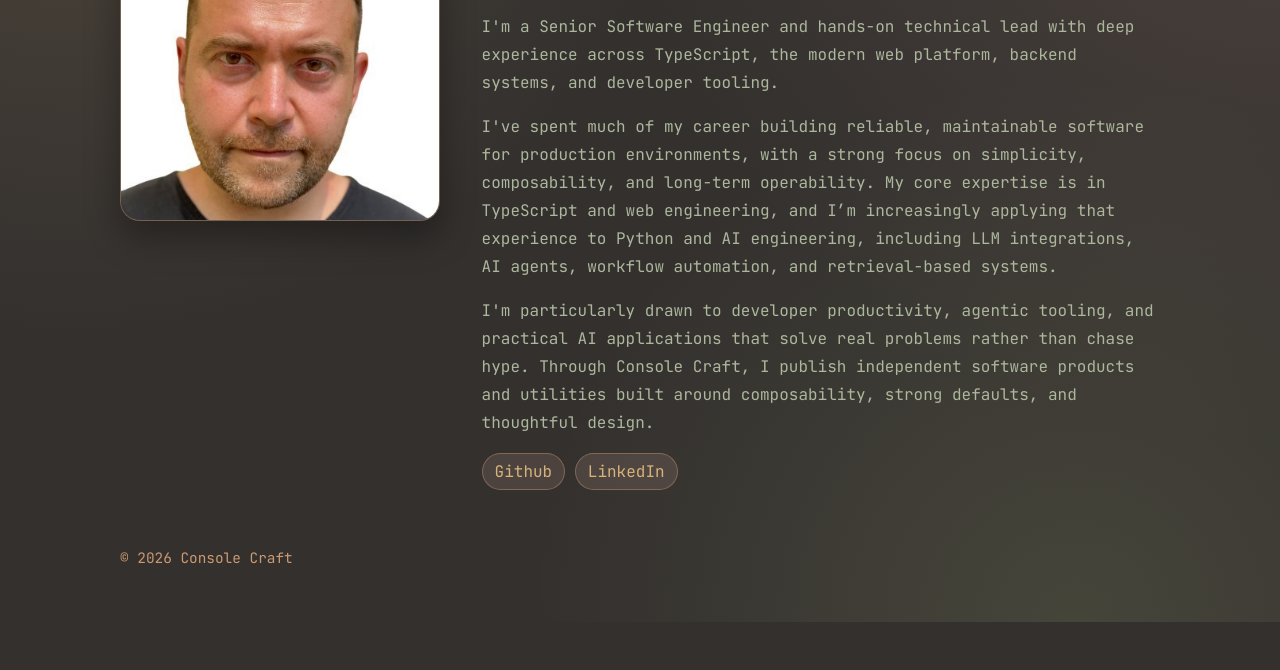
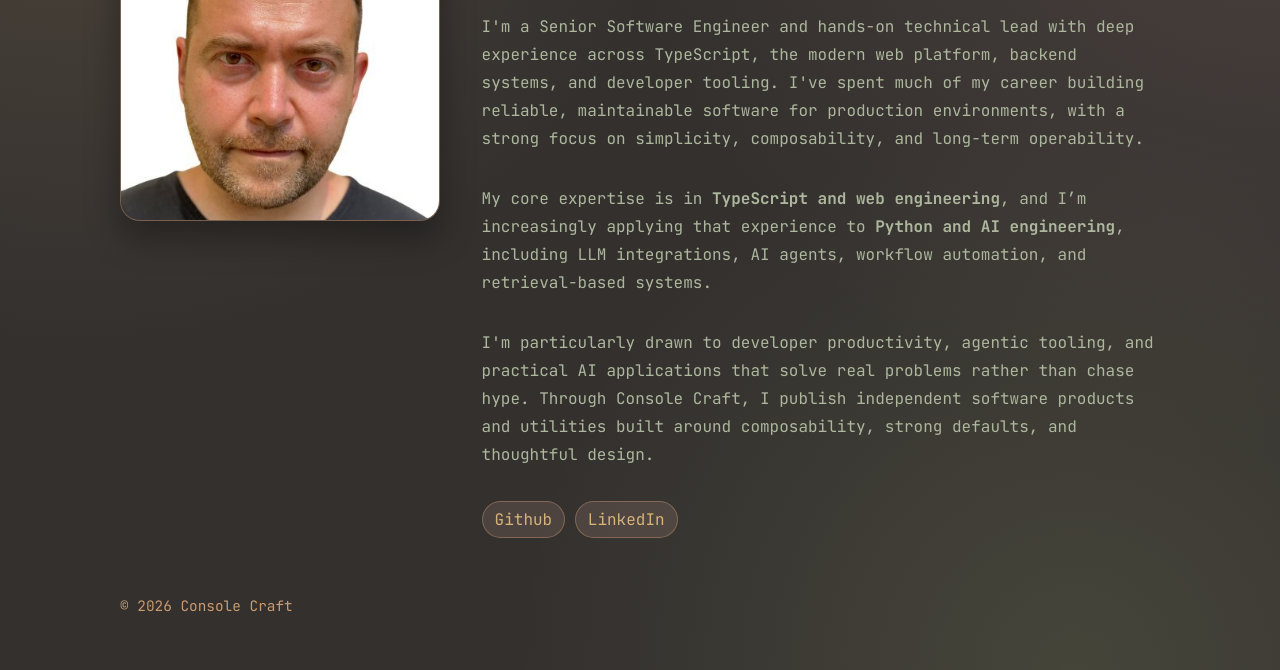
Before and after one commit to console-craft/console-craft.github.io, an Astro site: page /about-me in a window 1280 px wide. Shown: the part 226-896 px from the top of the page. Before the commit the page ends 848 px from the top, so only its background shows below. Built offline with nearby package versions, Linux system fonts and the light colour scheme; Astro itself is replaced by a stand-in of ours.

Commit message:
Update 'About Me' section content and styling
Revised the 'About Me' section for clarity and emphasis on expertise.

```diff
--- a/src/pages/about-me.astro
+++ b/src/pages/about-me.astro
@@ -14,8 +14,8 @@ import Layout from '../layouts/Layout.astro';
 		<div class="about-copy">
 			<p class="eyebrow">About Me</p>
 			<h1>Ovi Ispas</h1>
-			<p>I'm a Senior Software Engineer and hands-on technical lead with deep experience across TypeScript, the modern web platform, backend systems, and developer tooling.</p>
-			<p>I've spent much of my career building reliable, maintainable software for production environments, with a strong focus on simplicity, composability, and long-term operability. My core expertise is in TypeScript and web engineering, and I’m increasingly applying that experience to Python and AI engineering, including LLM integrations, AI agents, workflow automation, and retrieval-based systems.</p>
+			<p>I'm a Senior Software Engineer and hands-on technical lead with deep experience across TypeScript, the modern web platform, backend systems, and developer tooling. I've spent much of my career building reliable, maintainable software for production environments, with a strong focus on simplicity, composability, and long-term operability.</p>
+			<p>My core expertise is in <strong>TypeScript and web engineering</strong>, and I’m increasingly applying that experience to <strong>Python and AI engineering</strong>, including LLM integrations, AI agents, workflow automation, and retrieval-based systems.</p>
 			<p>I'm particularly drawn to developer productivity, agentic tooling, and practical AI applications that solve real problems rather than chase hype. Through Console Craft, I publish independent software products and utilities built around composability, strong defaults, and thoughtful design.</p>
 			<div class="about-actions">
 				<a class="action-button" href="https://github.com/console-craft" target="_blank" rel="noopener noreferrer">Github</a>
@@ -69,7 +69,7 @@ import Layout from '../layouts/Layout.astro';
 	}
 
 	p {
-		margin: 0 0 1rem;
+		margin: 0 0 2rem;
 		line-height: 1.75;
 		color: var(--ink-soft);
 	}
```
